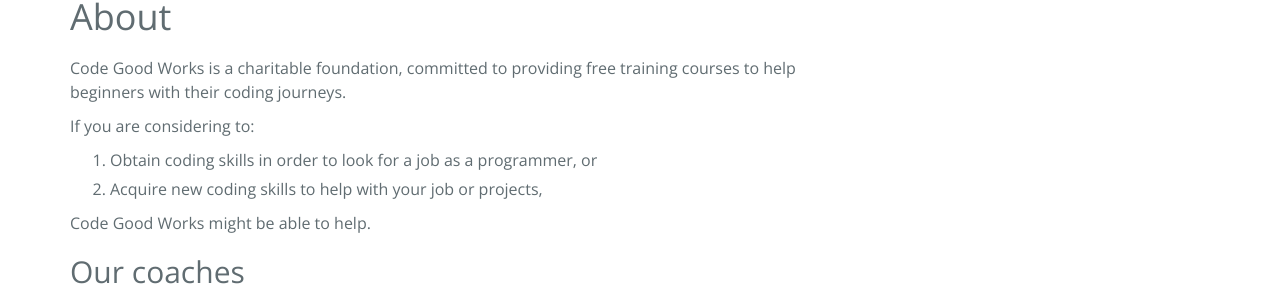
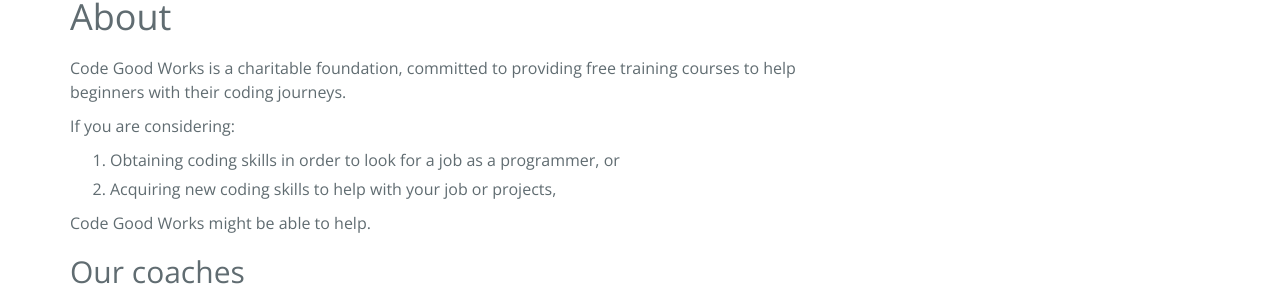
Before and after one commit to yucigou/codegoodworks, a Jekyll site: the page built from about.md, in a window 1280 px wide. Shown: the part 221-529 px from the top of the page. Built offline with Jekyll 4.4.1, drawn with Linux system fonts in a browser that asks for light colours; nearby versions of some CDN libraries; grey boxes are pictures that could not be loaded.

Commit message:
Update about page

```diff
--- a/about.md
+++ b/about.md
@@ -13,10 +13,10 @@ title: Free courses for beginners - Code Good Works
 <p>Code Good Works is a charitable foundation, committed to providing free training courses to help beginners with their coding journeys.</p>
 
 <p>
-If you are considering to:
+If you are considering:
 <ol>
-    <li>Obtain coding skills in order to look for a job as a programmer, or</li>
-    <li>Acquire new coding skills to help with your job or projects,</li>
+    <li>Obtaining coding skills in order to look for a job as a programmer, or</li>
+    <li>Acquiring new coding skills to help with your job or projects,</li>
 </ol>
 Code Good Works might be able to help.
 </p>
```
